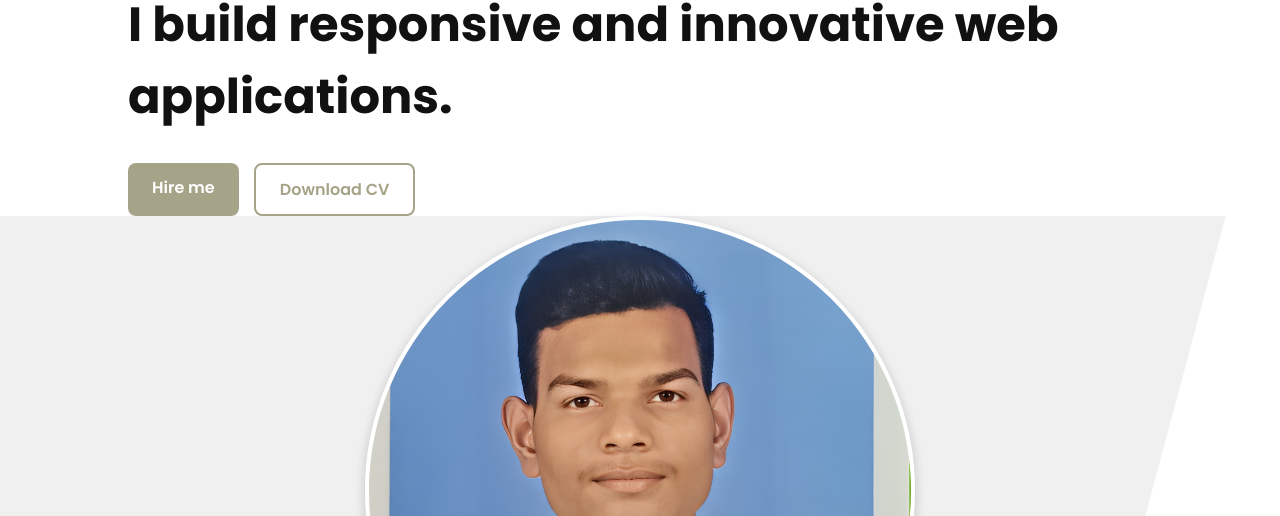
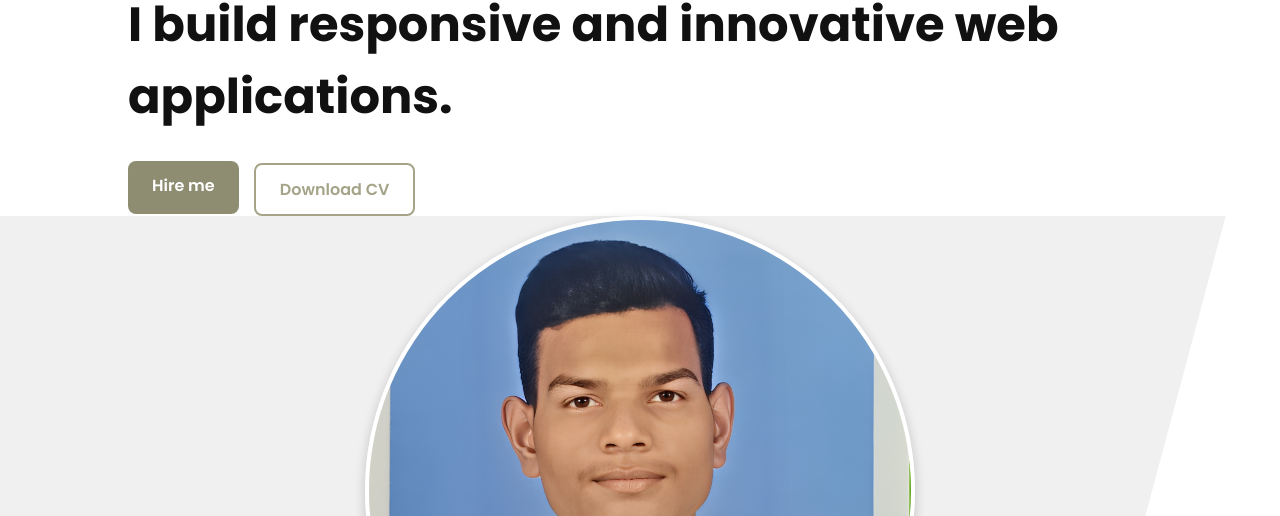
Before and after one commit to DurgasiShankarRao/MyPortfolio, a plain HTML site: page index.html in a window 1280 px wide. In both pictures the pointer is over the link "Hire me". Shown: the part 284-800 px from the top of the page. Drawn offline with nearby package versions, Linux system fonts and the light colour scheme.

Commit message:
Initial Commit

```diff
--- a/index.html
+++ b/index.html
@@ -33,7 +33,7 @@
                 <p class="tagline">A FULL STACK DEVELOPER</p>
                 <h1>Hi, I am <span>Durgasi Sankar Rao</span> <br>I build responsive and innovative web applications.</h1>
                 <div class="buttons">
-                    <a href="#" class="btn primary">Hire me</a>
+                    <a href="mailto:shankarrao4038@gmail.com?subject=Job%20Opportunity&body=Hi%20Sankar,%0D%0AWe%20saw%20your%20portfolio%20and%20would%20like%20to%20connect!" class="btn primary">Hire me</a>
                     <a href="Durgasi Sankar Rao.pdf" class="btn outline" download>Download CV</a>
                 </div>
             </div>
--- a/style.css
+++ b/style.css
@@ -123,6 +123,22 @@ body {
   border: 2px solid #a5a488;
   color: #a5a488;
 }
+
+/* Button Hover Effects */
+.btn.primary:hover {
+  background: #8e8d72; /* darker shade of #a5a488 */
+  color: #fff;
+  transform: translateY(-2px);
+  transition: all 0.3s ease;
+}
+
+.btn.outline:hover {
+  background: #a5a488;  /* same as border color */
+  color: #fff;
+  transform: translateY(-2px);
+  transition: all 0.3s ease;
+}
+
 
 .hero-right {
   flex: 1 1 400px;
```
